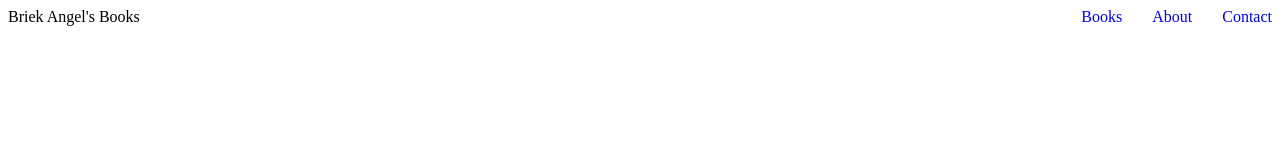
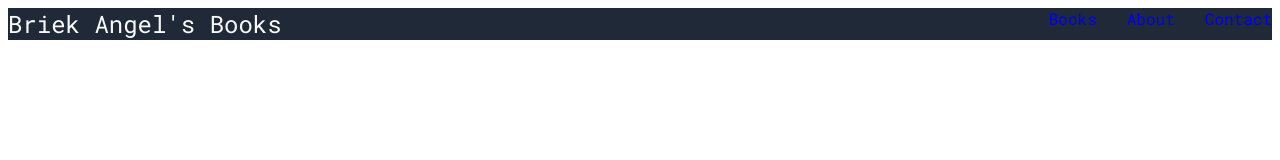
Before and after one commit to alvarosanabriar/landing_page, a plain HTML site: page index.html in a window 1280 px wide. Drawn offline with Linux system fonts and the light colour scheme.

Commit message:
Add style changes to header
Change the font to Roboto, added background color to header and change the color and size of logo

```diff
--- a/index.html
+++ b/index.html
@@ -5,11 +5,15 @@
     <meta name="viewport" content="width=device-width, initial-scale=1.0">
     <title>Briek Angel's books</title>
     <link rel="stylesheet" href="style.css">
+    <style>
+        @import url('https://fonts.googleapis.com/css2?family=Roboto+Mono:ital,wght@0,100..700;1,100..700&display=swap');
+    </style>
 
 </head>
 
 <body>
     <header>
+
         <nav class="logo">Briek Angel's Books</nav>
         <nav class="nav">
             <ul>
--- a/style.css
+++ b/style.css
@@ -1,6 +1,26 @@
+body {
+    font-family: "Roboto Mono", monospace;
+}
+
+header,
+.intro,
+footer {
+    background-color: #1F2937;
+}
+
 header {
     display: flex;
     justify-content: flex-end;
+}
+
+/* Font sizes and styles */
+header .logo {
+    font-size: 24px;
+    color: #F9FAF8;
+}
+
+header .nav {
+
 }
 
 .nav {
```
